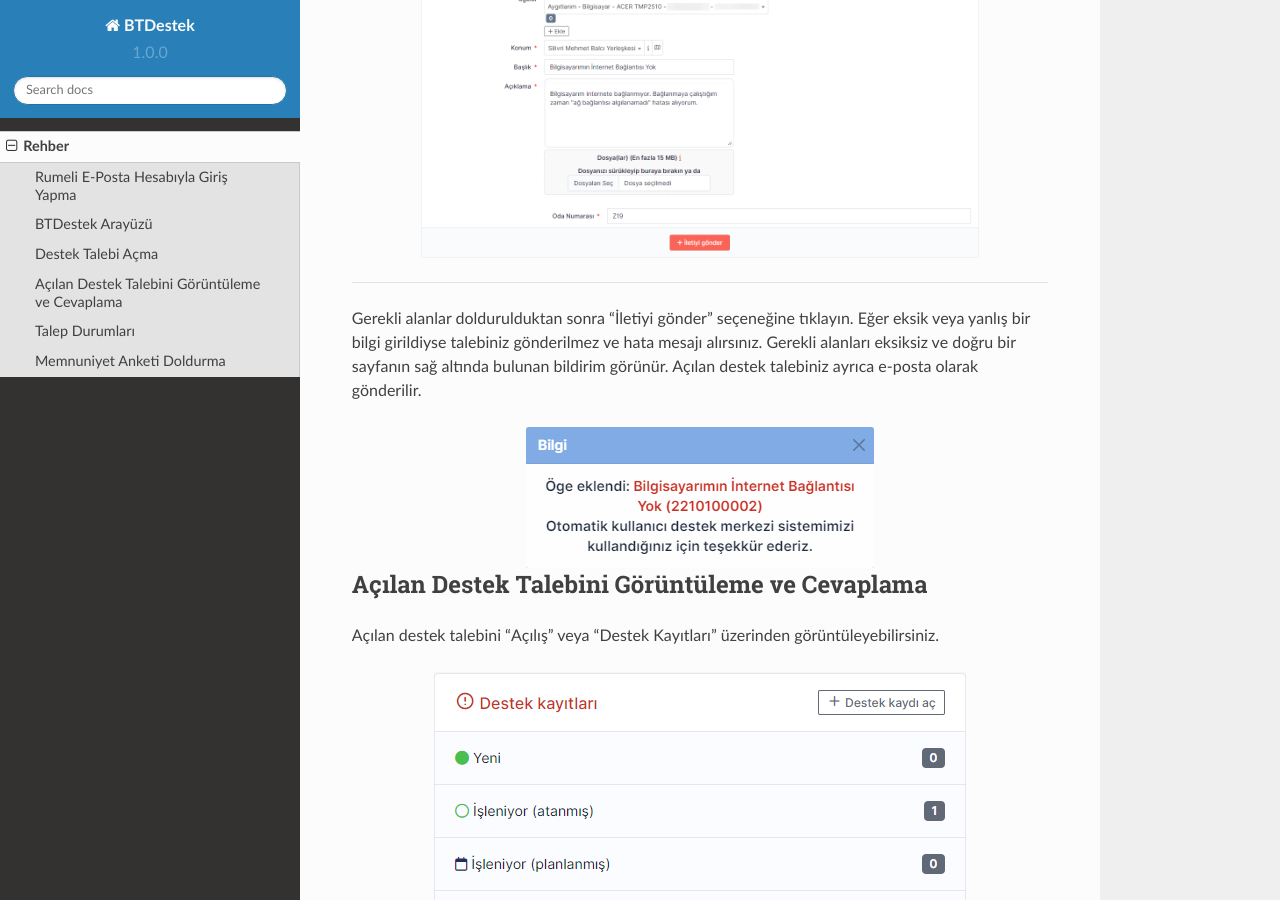
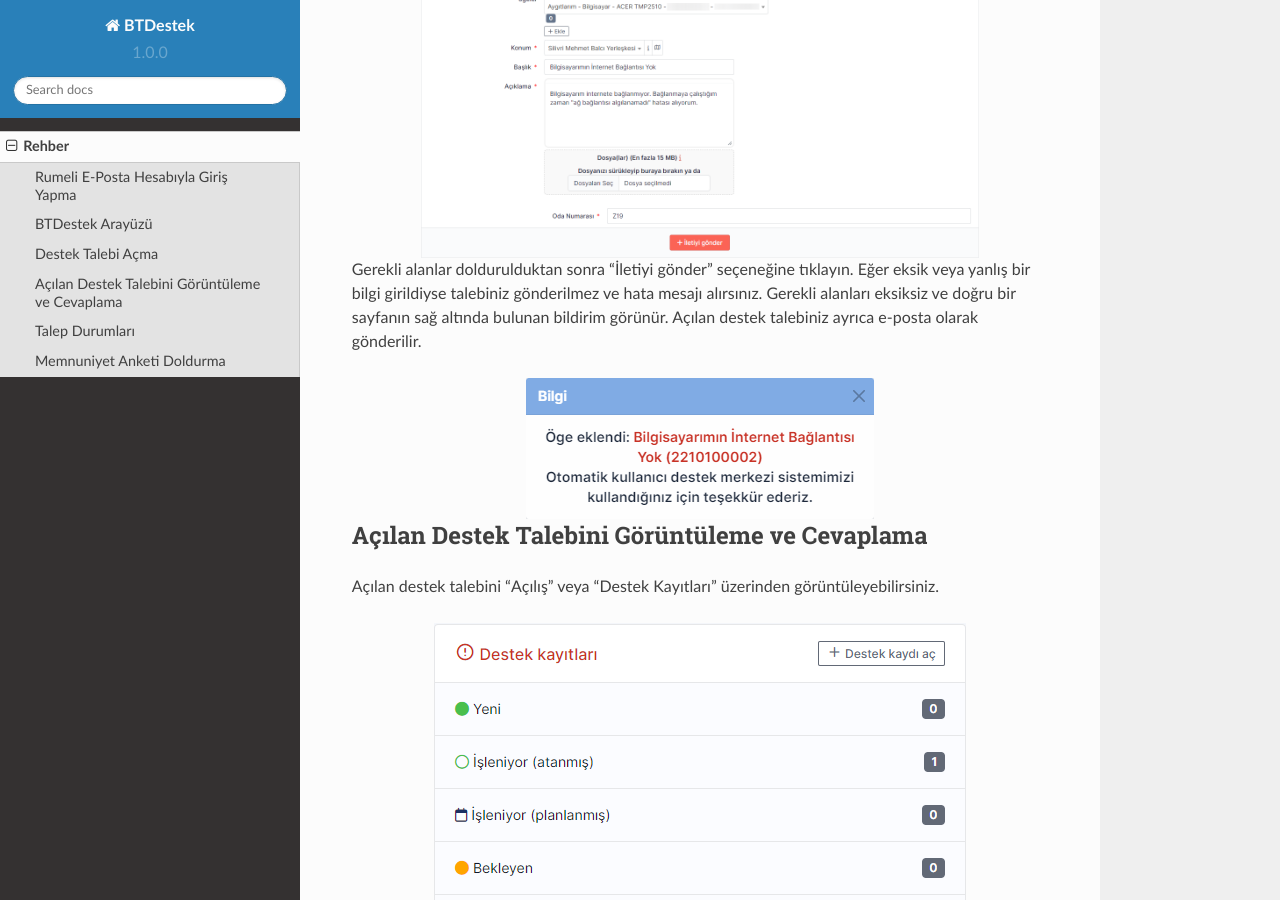
Before and after one commit to frkiergn/btdestek_docs, a Sphinx documentation site: the page built from docs/source/rehber.rst, in a window 1280 px wide and 900 px high, scrolled down 3833 px. Built offline with Sphinx 7.4.7 and the Read the Docs theme 2.0.0, drawn with Linux system fonts in a browser that asks for light colours.

Commit message:
modified:   docs/source/rehber.rst

```diff
--- a/docs/source/rehber.rst
+++ b/docs/source/rehber.rst
@@ -75,9 +75,7 @@
     :width: 80%
     :align: center
 
-//////
-
-.. list-table:: Destek Kaydı Alanları
+.. list-table::
    :header-rows: 1
   * - Alan
     - Açıklama
```
